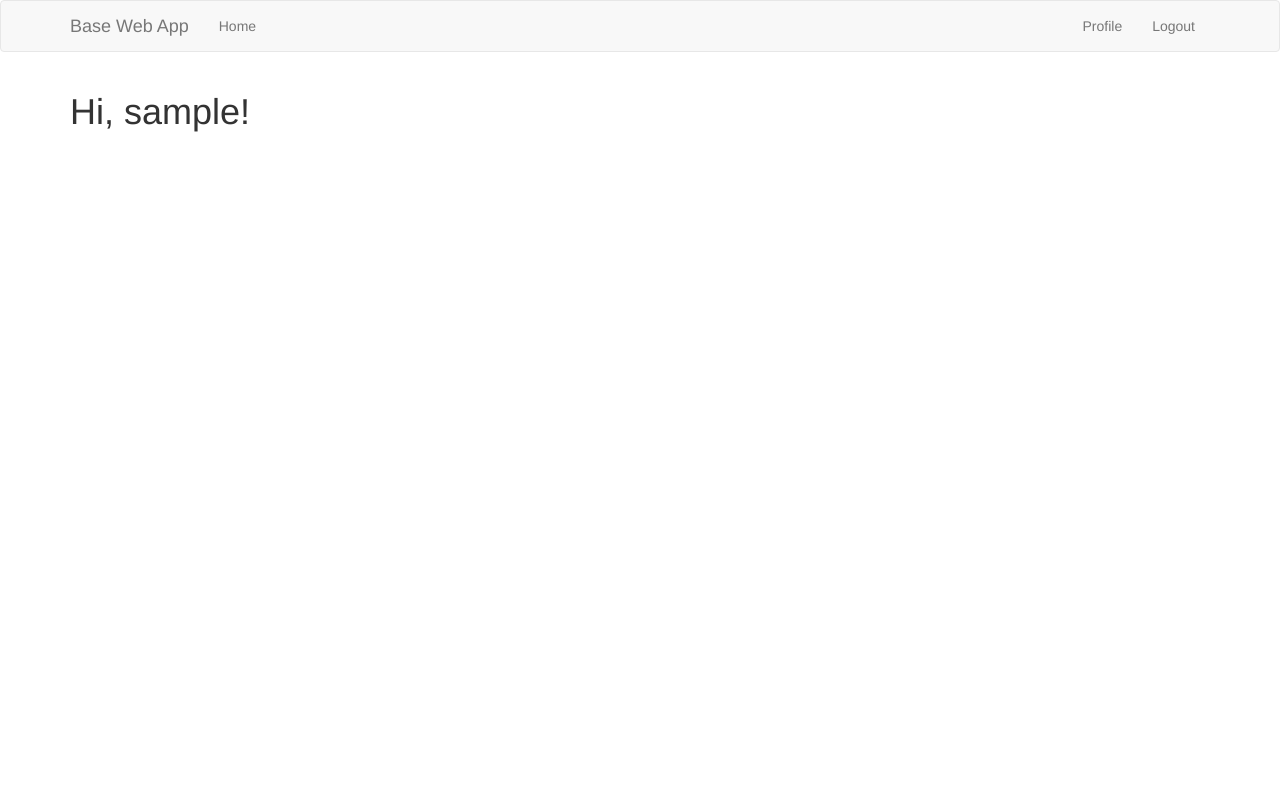
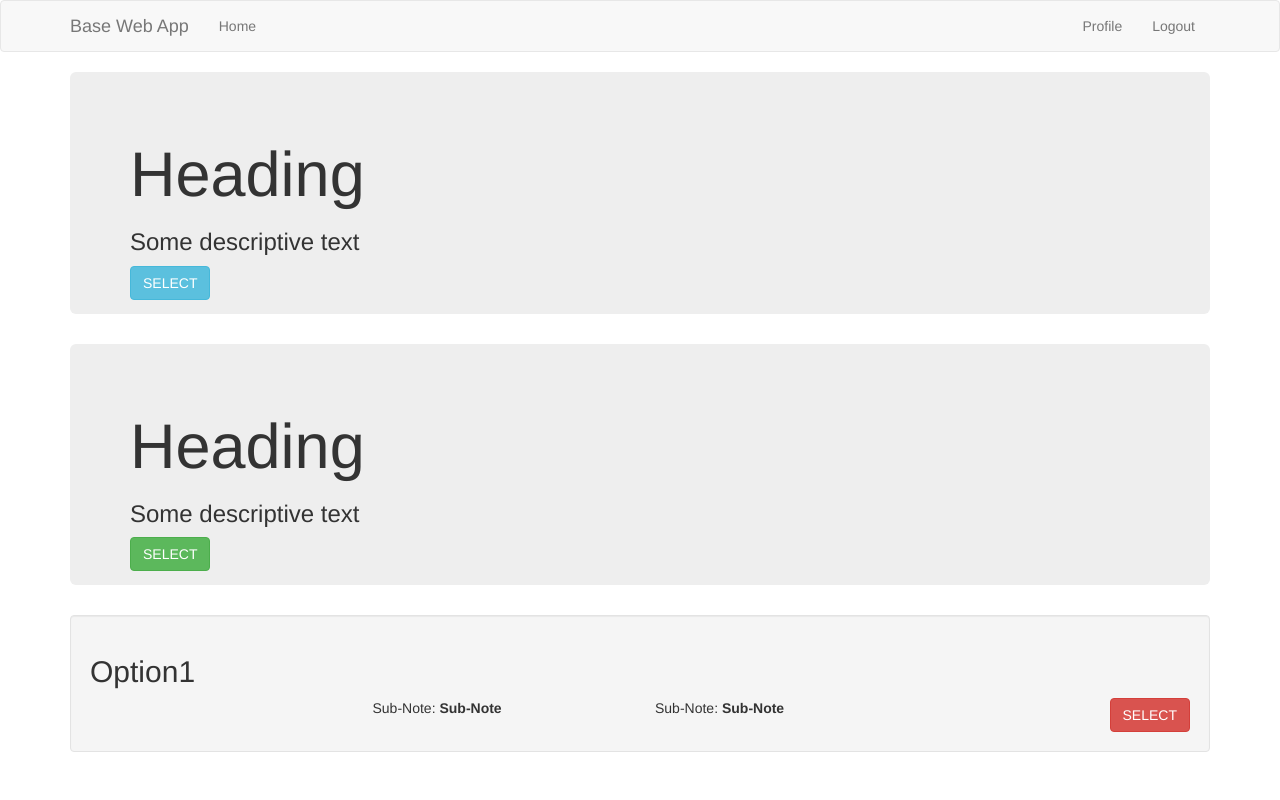
Before and after one commit to edbullen/flask-base, a Flask app: page / in a window 1280 px wide. Run offline with Flask 2, Linux system fonts and the light colour scheme; the visitor is signed in with stand-in values (Sample User, id 1); data comes from the database, SQL or seed files in the repository; some libraries are stand-ins or nearby versions.

Commit message:
added template front page to index.html

```diff
--- a/app/templates/index.html
+++ b/app/templates/index.html
@@ -3,7 +3,7 @@
 {% import 'bootstrap/wtf.html' as wtf %}
 
 {% block app_content %}
-    <h1>Hi, {{ current_user.username }}!</h1>
+    <!-- <h1>Hi, {{ current_user.username }}!</h1> -->
     {% if form %}
 
     <form action=""  method="post">
@@ -16,4 +16,42 @@
     </form>
     {% endif %}
 
+     <div class="jumbotron">
+         <h1>Heading</h1>
+         <h3> Some descriptive text</h3>
+         <div class = "pull-left">
+              <a class="btn btn-info btn-large" href="/entry.id">SELECT</a>
+         </div>
+     </div>
+
+     <div class="jumbotron">
+         <h1>Heading</h1>
+         <h3> Some descriptive text</h3>
+         <div class = "pull-left">
+              <a class="btn btn-success btn-large" href="/entry.id">SELECT</a>
+         </div>
+     </div>
+
+
+     <div class="well">
+        <h2>Option1</h2>
+          <div class="row">
+            <div class="col-md-3">
+               <div></div>
+            </div>
+            <div class="col-md-3">
+               <div>Sub-Note: <b> Sub-Note </b></div>
+            </div>
+            <div class="col-md-3">
+               <div>Sub-Note: <b> Sub-Note</b></div>
+            </div>
+            <div class="col-md-3">
+                <div class="pull-right">
+                    <a class="btn btn-danger btn-large" href="/entry.id">SELECT</a>
+                </div>
+            </div>
+           </div>
+     </div>
+
+
 {% endblock %}
```
